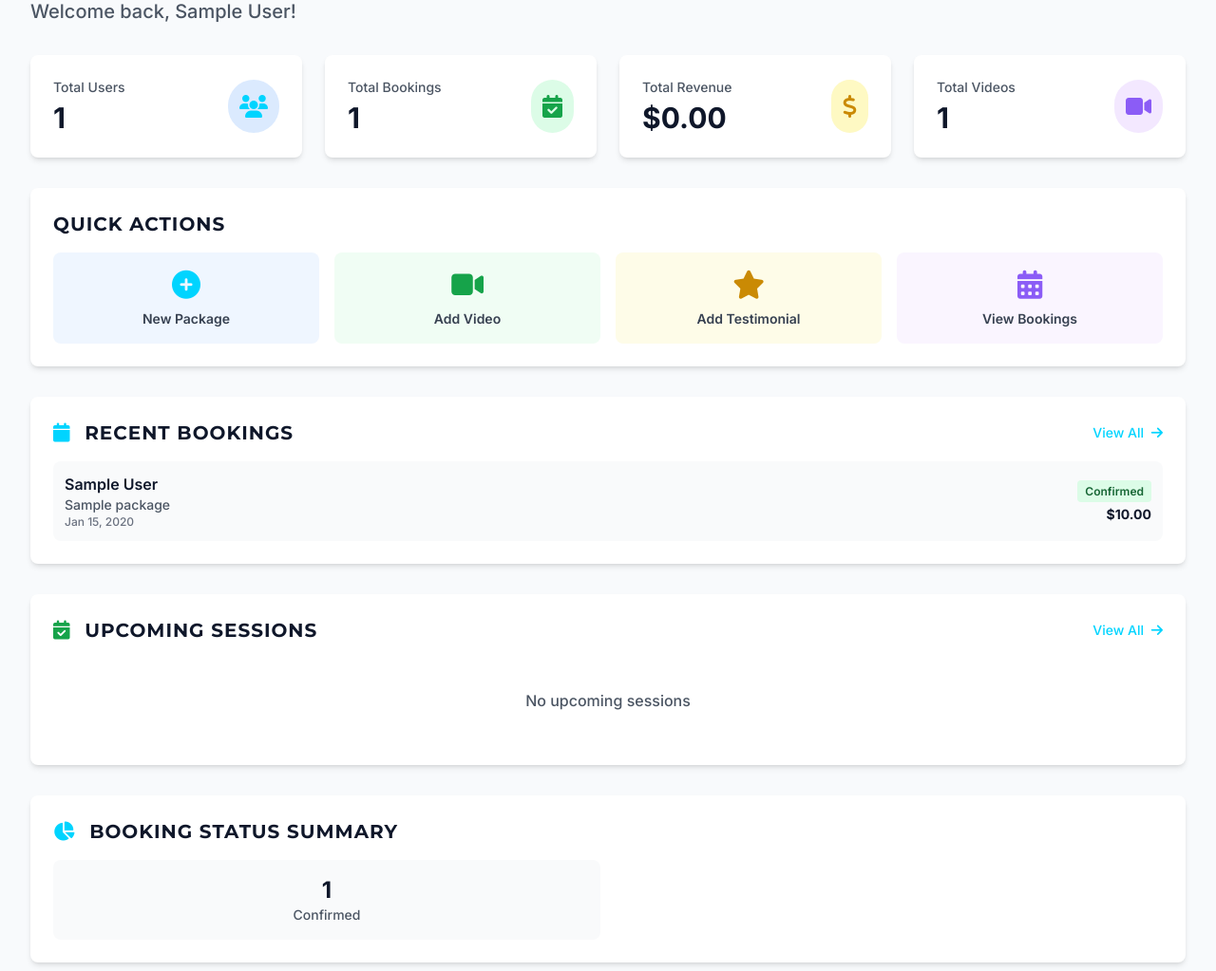
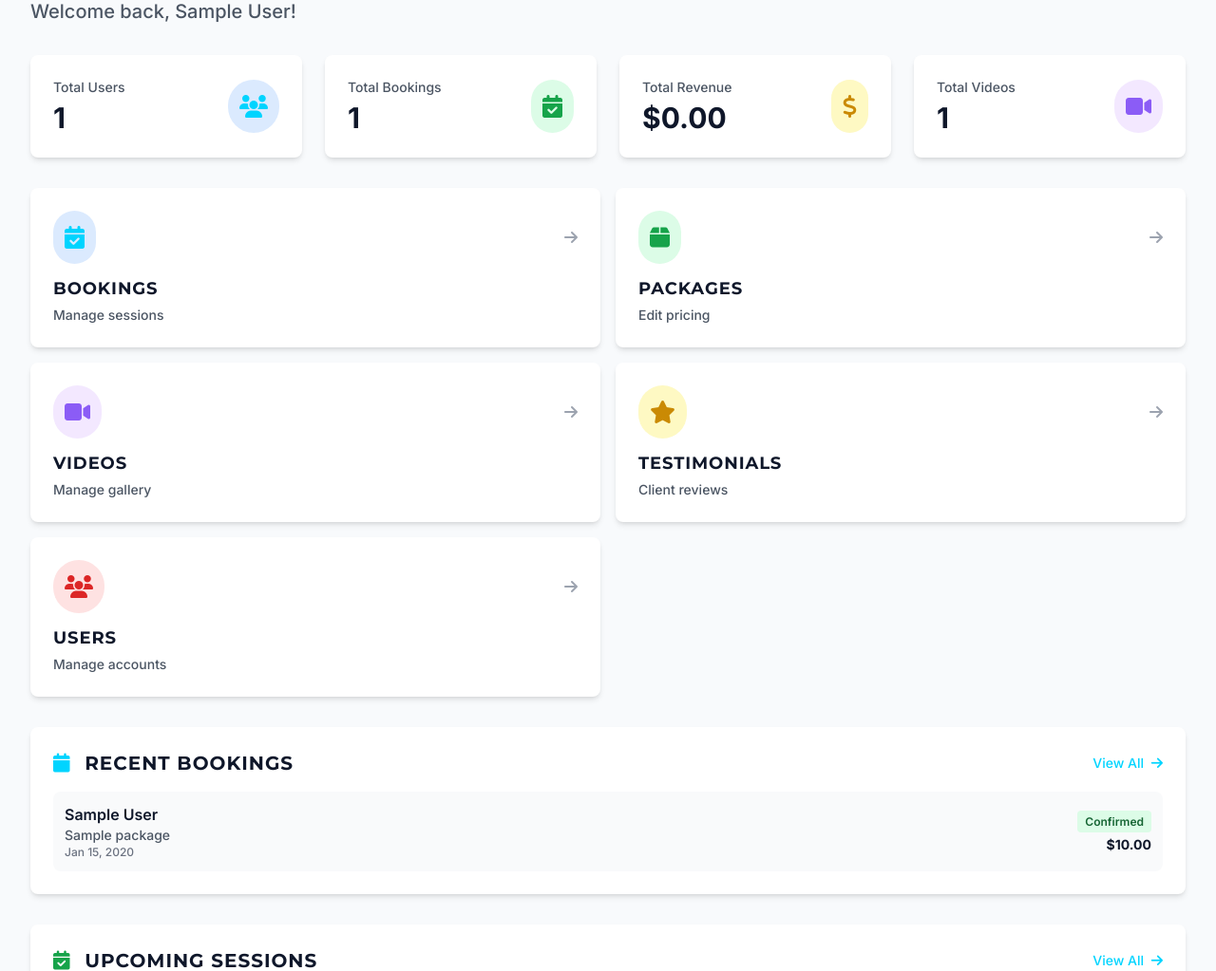
Before and after one commit to pac-dan/whiterabbit, a Flask app: page /admin/ in a window 1280 px wide. Shown: the part 162-1185 px from the top of the page at 95% size. Run offline with Flask 3, Linux system fonts and the light colour scheme; a user stored in the database is signed in; tables that the repository leaves empty hold one stand-in row (values such as "Sample post"); some libraries are stand-ins or nearby versions.

Commit message:
Added management cards to admin dashboard including Videos management button

```diff
--- a/app/templates/admin/dashboard.html
+++ b/app/templates/admin/dashboard.html
@@ -67,31 +67,72 @@
         </div>
     </div>
 
-    <!-- Quick Actions -->
-    <div class="bg-white rounded-lg shadow-md p-6 mb-8">
-        <h2 class="text-xl font-bold text-[#0F172A] mb-4">Quick Actions</h2>
-        <div class="grid grid-cols-2 md:grid-cols-4 gap-4">
-            <a href="{{ url_for('admin.new_package') }}"
-               class="flex flex-col items-center justify-center p-4 bg-blue-50 rounded-lg hover:bg-blue-100 transition">
-                <i class="fas fa-plus-circle text-[#00D4FF] text-3xl mb-2"></i>
-                <span class="text-sm font-semibold text-gray-700">New Package</span>
-            </a>
-            <a href="{{ url_for('admin.new_video') }}"
-               class="flex flex-col items-center justify-center p-4 bg-green-50 rounded-lg hover:bg-green-100 transition">
-                <i class="fas fa-video text-green-600 text-3xl mb-2"></i>
-                <span class="text-sm font-semibold text-gray-700">Add Video</span>
-            </a>
-            <a href="{{ url_for('admin.new_testimonial') }}"
-               class="flex flex-col items-center justify-center p-4 bg-yellow-50 rounded-lg hover:bg-yellow-100 transition">
-                <i class="fas fa-star text-yellow-600 text-3xl mb-2"></i>
-                <span class="text-sm font-semibold text-gray-700">Add Testimonial</span>
-            </a>
-            <a href="{{ url_for('admin.bookings') }}"
-               class="flex flex-col items-center justify-center p-4 bg-purple-50 rounded-lg hover:bg-purple-100 transition">
-                <i class="fas fa-calendar-alt text-[#8B5CF6] text-3xl mb-2"></i>
-                <span class="text-sm font-semibold text-gray-700">View Bookings</span>
-            </a>
-        </div>
+    <!-- Management Cards -->
+    <div class="grid grid-cols-1 md:grid-cols-2 lg:grid-cols-5 gap-4 mb-8">
+        <!-- Bookings Management -->
+        <a href="{{ url_for('admin.bookings') }}"
+           class="bg-white rounded-lg shadow-md p-6 hover:shadow-lg transition group">
+            <div class="flex items-center justify-between mb-3">
+                <div class="bg-blue-100 rounded-full p-3 group-hover:bg-blue-200 transition">
+                    <i class="fas fa-calendar-check text-[#00D4FF] text-2xl"></i>
+                </div>
+                <i class="fas fa-arrow-right text-gray-400 group-hover:text-[#00D4FF] transition"></i>
+            </div>
+            <h3 class="text-lg font-bold text-[#0F172A] mb-1">Bookings</h3>
+            <p class="text-sm text-gray-600">Manage sessions</p>
+        </a>
+
+        <!-- Packages Management -->
+        <a href="{{ url_for('admin.packages') }}"
+           class="bg-white rounded-lg shadow-md p-6 hover:shadow-lg transition group">
+            <div class="flex items-center justify-between mb-3">
+                <div class="bg-green-100 rounded-full p-3 group-hover:bg-green-200 transition">
+                    <i class="fas fa-box text-green-600 text-2xl"></i>
+                </div>
+                <i class="fas fa-arrow-right text-gray-400 group-hover:text-green-600 transition"></i>
+            </div>
+            <h3 class="text-lg font-bold text-[#0F172A] mb-1">Packages</h3>
+            <p class="text-sm text-gray-600">Edit pricing</p>
+        </a>
+
+        <!-- Videos Management -->
+        <a href="{{ url_for('admin.videos') }}"
+           class="bg-white rounded-lg shadow-md p-6 hover:shadow-lg transition group">
+            <div class="flex items-center justify-between mb-3">
+                <div class="bg-purple-100 rounded-full p-3 group-hover:bg-purple-200 transition">
+                    <i class="fas fa-video text-[#8B5CF6] text-2xl"></i>
+                </div>
+                <i class="fas fa-arrow-right text-gray-400 group-hover:text-[#8B5CF6] transition"></i>
+            </div>
+            <h3 class="text-lg font-bold text-[#0F172A] mb-1">Videos</h3>
+            <p class="text-sm text-gray-600">Manage gallery</p>
+        </a>
+
+        <!-- Testimonials Management -->
+        <a href="{{ url_for('admin.testimonials') }}"
+           class="bg-white rounded-lg shadow-md p-6 hover:shadow-lg transition group">
+            <div class="flex items-center justify-between mb-3">
+                <div class="bg-yellow-100 rounded-full p-3 group-hover:bg-yellow-200 transition">
+                    <i class="fas fa-star text-yellow-600 text-2xl"></i>
+                </div>
+                <i class="fas fa-arrow-right text-gray-400 group-hover:text-yellow-600 transition"></i>
+            </div>
+            <h3 class="text-lg font-bold text-[#0F172A] mb-1">Testimonials</h3>
+            <p class="text-sm text-gray-600">Client reviews</p>
+        </a>
+
+        <!-- Users Management -->
+        <a href="{{ url_for('admin.users') }}"
+           class="bg-white rounded-lg shadow-md p-6 hover:shadow-lg transition group">
+            <div class="flex items-center justify-between mb-3">
+                <div class="bg-red-100 rounded-full p-3 group-hover:bg-red-200 transition">
+                    <i class="fas fa-users text-red-600 text-2xl"></i>
+                </div>
+                <i class="fas fa-arrow-right text-gray-400 group-hover:text-red-600 transition"></i>
+            </div>
+            <h3 class="text-lg font-bold text-[#0F172A] mb-1">Users</h3>
+            <p class="text-sm text-gray-600">Manage accounts</p>
+        </a>
     </div>
 
     <div class="grid grid-cols-1 lg:grid-cols-2 gap-8">
```
